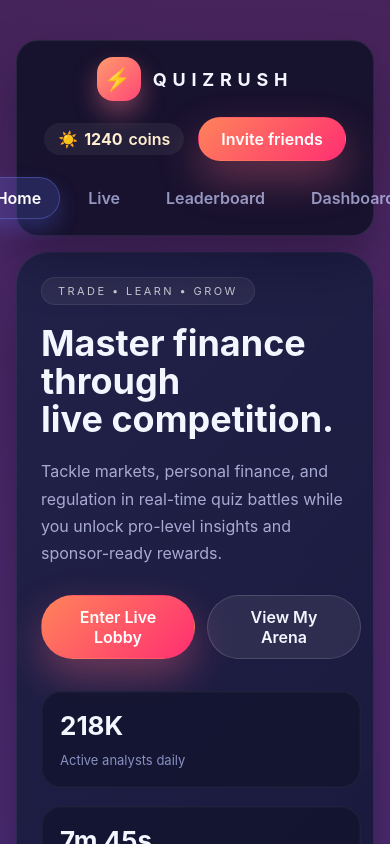
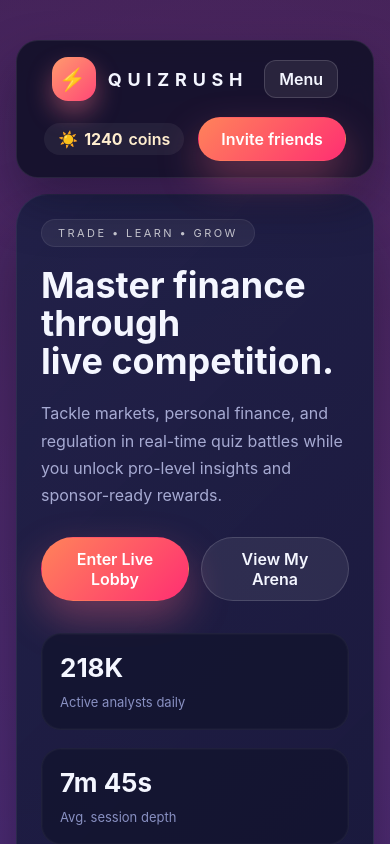
Before and after one commit to Mehboob-alam1/-QuizRush, a React (Vite) app: page / in a window 390 px wide. Shown: the top 844 px of the page. Built offline with nearby package versions, Linux system fonts and the light colour scheme.

Commit message:
responsiveness

```diff
--- a/src/App.css
+++ b/src/App.css
@@ -96,6 +96,17 @@
   display: flex;
   align-items: center;
   gap: 14px;
+}
+
+.menu-button {
+  display: none;
+  background: rgba(255, 255, 255, 0.08);
+  border: 1px solid rgba(255, 255, 255, 0.15);
+  color: #f4f6ff;
+  border-radius: 12px;
+  padding: 8px 14px;
+  font-weight: 600;
+  cursor: pointer;
 }
 
 .coin-display {
@@ -1168,15 +1179,52 @@ main {
     justify-content: center;
   }
 
+  .menu-button {
+    display: inline-flex;
+    align-items: center;
+    justify-content: center;
+  }
+
   .topbar-nav {
     order: 3;
     width: 100%;
-    justify-content: center;
     margin: 0;
+    display: none;
+    flex-direction: column;
+    gap: 8px;
+    background: rgba(13, 16, 40, 0.95);
+    border-radius: 16px;
+    padding: 12px;
+    border: 1px solid rgba(255, 255, 255, 0.08);
+  }
+
+  .topbar-nav--open {
+    display: flex;
   }
 
   .topbar-actions {
     order: 2;
+  }
+
+  .hero-grid {
+    grid-template-columns: 1fr;
+  }
+
+  .category-grid {
+    grid-template-columns: 1fr;
+  }
+
+  .live-grid {
+    grid-template-columns: 1fr;
+  }
+
+  .leaderboard-header,
+  .leaderboard-row {
+    grid-template-columns: 70px 1fr 110px 80px;
+  }
+
+  .summary-grid {
+    grid-template-columns: repeat(auto-fit, minmax(180px, 1fr));
   }
 }
 
--- a/src/App.jsx
+++ b/src/App.jsx
@@ -751,6 +751,7 @@ function App() {
   const [answerFeedback, setAnswerFeedback] = useState(null)
   const nextQuestionTimeout = useRef(null)
   const isPlayMode = Boolean(currentQuiz && quizState.status !== 'idle')
+  const [showMobileNav, setShowMobileNav] = useState(false)
 
   useEffect(() => {
     const timer = setInterval(() => {
@@ -833,6 +834,7 @@ function App() {
     }
     setActiveTab('live')
     triggerToast(`Loaded ${quiz.title}. Good luck!`)
+    setShowMobileNav(false)
   }
 
   const startQuizByCategory = (quizId) => {
@@ -1680,12 +1682,28 @@ function App() {
           </span>
           <span className="brand-name">QuizRush</span>
         </div>
-        <nav className="topbar-nav" aria-label="Primary">
+        <button
+          className="menu-button"
+          type="button"
+          aria-expanded={showMobileNav}
+          aria-controls="primary-navigation"
+          onClick={() => setShowMobileNav((prev) => !prev)}
+        >
+          {showMobileNav ? 'Close' : 'Menu'}
+        </button>
+        <nav
+          id="primary-navigation"
+          className={`topbar-nav ${showMobileNav ? 'topbar-nav--open' : ''}`}
+          aria-label="Primary"
+        >
           {['home', 'live', 'leaderboard', 'dashboard'].map((tab) => (
             <button
               key={tab}
               className={activeTab === tab ? 'nav-link nav-link--active' : 'nav-link'}
-              onClick={() => setActiveTab(tab)}
+              onClick={() => {
+                setActiveTab(tab)
+                setShowMobileNav(false)
+              }}
             >
               {tab}
             </button>
```
Also changed, not shown: 5 other files (tests, documents, lock files or other folders).
